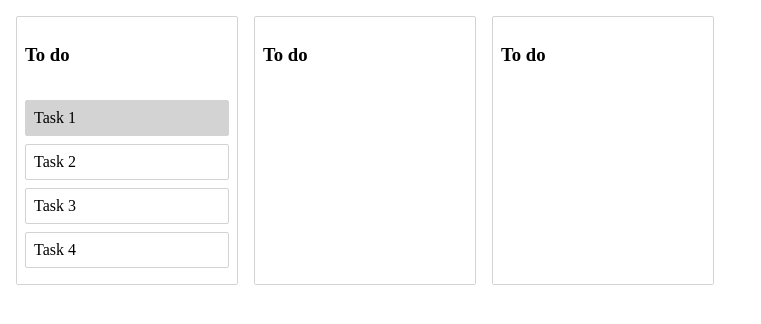
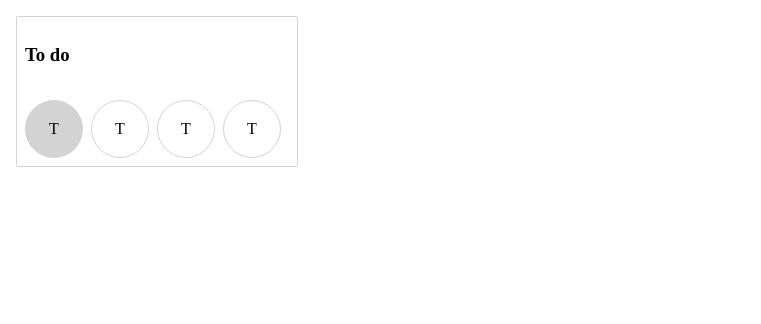
Before and after one commit to eanesparrago/2020.09-study-react_beautiful_dnd, a React (Create React App) app: page / in a window 1280 px wide. Shown: the top 324 px of the page, without its empty margins (0-761 px from the left). Built offline with nearby package versions, Linux system fonts and the light colour scheme.

Commit message:
Create Reorderable Horizontal Lists with react-beautiful-dnd direction prop

```diff
--- a/src/Column.js
+++ b/src/Column.js
@@ -8,7 +8,6 @@
   margin: 8px;
   border: 1px solid lightgrey;
   border-radius: 2px;
-  width: 220px;
 
   display: flex;
   flex-direction: column;
@@ -22,8 +21,7 @@
   padding: 8px;
   transition: background-color 150ms;
   background-color: ${(p) => (p.isDraggingOver ? "skyblue " : "white")};
-  flex-grow: 1;
-  min-height: 100px;
+  display: flex;
 `;
 
 export class Column extends Component {
@@ -34,6 +32,7 @@
 
         <Droppable
           droppableId={this.props.column.id}
+          direction="horizontal"
           // type={this.props.column.id === "column-3" ? "done" : "active"}
           isDropDisabled={this.props.isDropDisabled}
         >
--- a/src/Task.js
+++ b/src/Task.js
@@ -4,21 +4,22 @@
 
 const Container = styled.div`
   border: 1px solid lightgrey;
-  border-radius: 2px;
+  border-radius: 50%;
   padding: 8px;
-  margin-bottom: 8px;
+  margin-right: 8px;
   transition: background-color 150ms;
   background-color: ${(p) =>
     p.isDragDisabled ? "lightgrey" : p.isDragging ? "lightgreen" : "white"};
   display: flex;
-`;
+  justify-content: center;
+  align-items: center;
+  width: 40px;
+  height: 40px;
 
-const Handle = styled.div`
-  width: 20px;
-  height: 20px;
-  background-color: orange;
-  border-radius: 4px;
-  margin-right: 8px;
+  &:focus {
+    outline: none;
+    border-color: red;
+  }
 `;
 
 export class Task extends Component {
@@ -39,8 +40,7 @@
             isDragging={snapshot.isDragging}
             isDragDisabled={isDragDisabled}
           >
-            {/* <Handle {...provided.dragHandleProps}></Handle> */}
-            {this.props.task.content}
+            {this.props.task.content[0]}
           </Container>
         )}
       </Draggable>
--- a/src/initial-data.js
+++ b/src/initial-data.js
@@ -11,18 +11,8 @@
       title: "To do",
       taskIds: ["task-1", "task-2", "task-3", "task-4"],
     },
-    "column-2": {
-      id: "column-2",
-      title: "To do",
-      taskIds: [],
-    },
-    "column-3": {
-      id: "column-3",
-      title: "To do",
-      taskIds: [],
-    },
   },
-  columnOrder: ["column-1", "column-2", "column-3"],
+  columnOrder: ["column-1"],
 };
 
 export default initialData;
```
